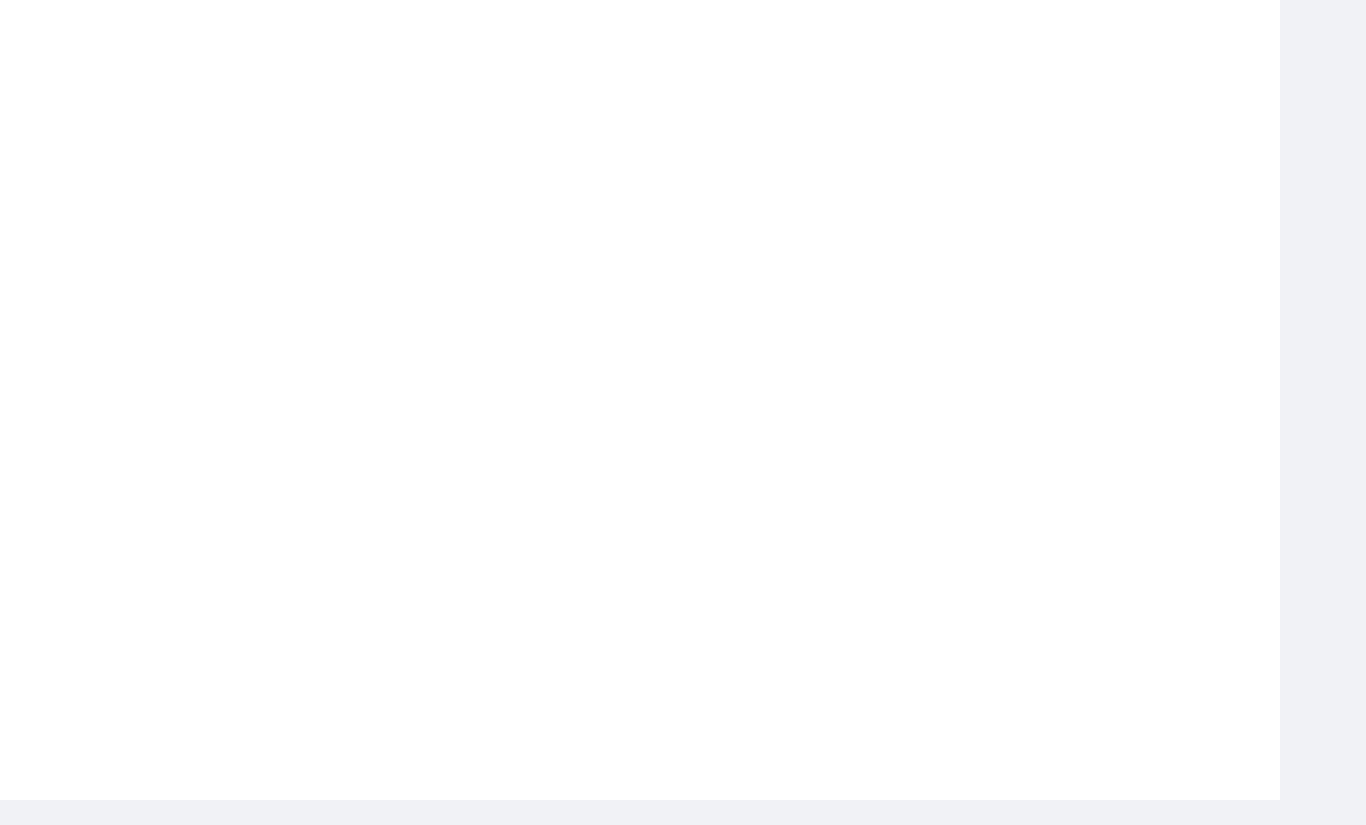
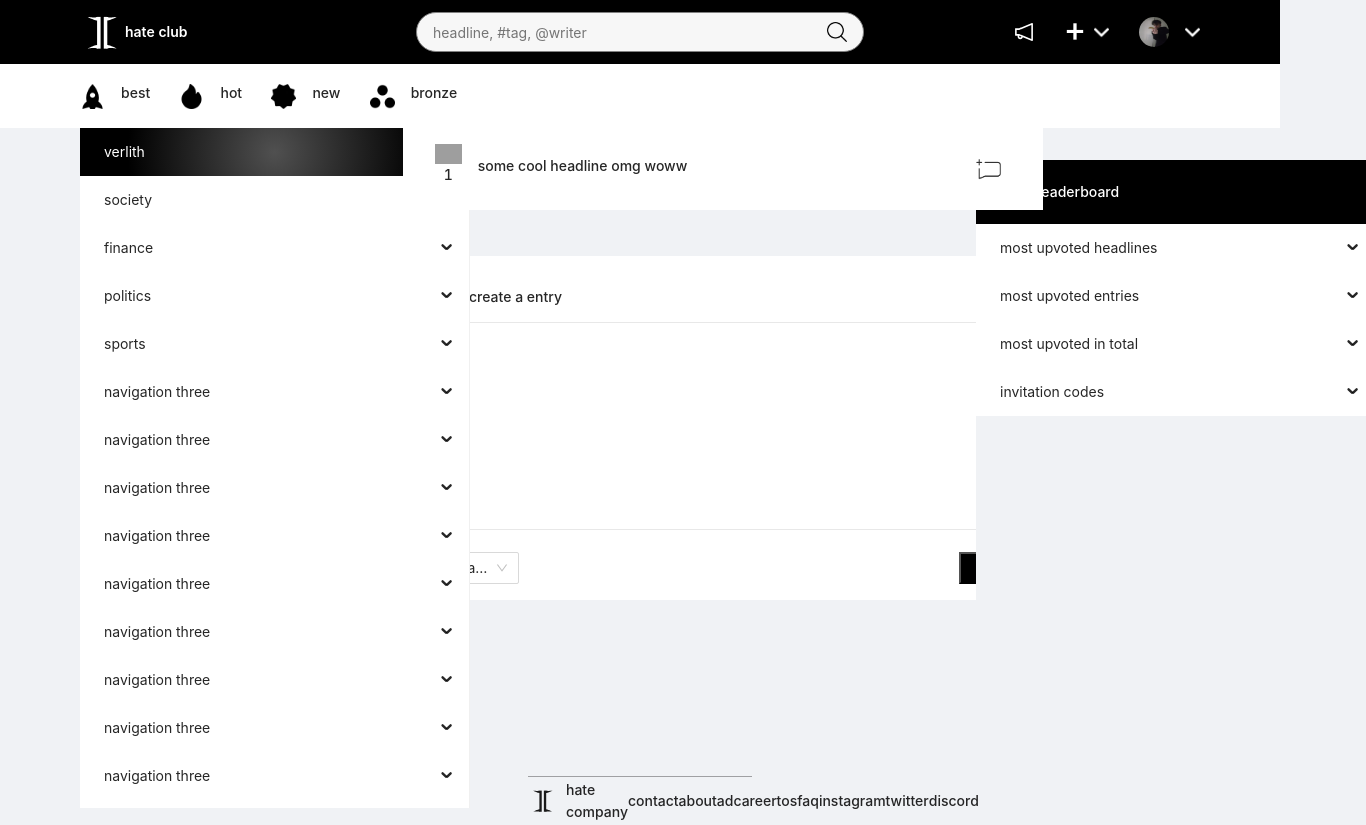
Before and after one commit to HATE-Company/Clone-Dictionary, a React (Create React App) app: page /newentry in a window 1280 px wide. Before the commit this address had no page. Shown: the whole page, 1366 px wide, since content can reach past the window. Before the commit the page ends 800 px from the top, so only its background shows below. Built offline with nearby package versions, Linux system fonts and the light colour scheme; grey boxes are pictures that could not be loaded.

Commit message:
-added create entry page

```diff
--- a/src/App.js
+++ b/src/App.js
@@ -9,6 +9,7 @@ import Sidebar from "./components/Sidebar/Sidebar";
 import Leaderboard from "./components/Leaderboard/Leaderboard";
 import Footerr from "./components/Footer/Footer";
 import LeaderboardPage from "./pages/Leaderboard/Leaderboard";
+import CreateEntry from "./pages/CreateEntry/CreateEntry";
 
 const { Header, Content, Sider, Footer } = Layout;
 
@@ -58,6 +59,7 @@ function App() {
         <Route path="leaderboard" element={<LeaderboardPage />} />
         <Route path="/" element={<AppLayout />}>
           <Route path="/" element={<Home />} />
+          <Route path="/newentry" element={<CreateEntry />} />
           {/* <Route path="about" element={<About />} /> */}
           {/* <Route path="dashboard" element={<Dashboard />} /> */}
 
--- a/src/App.scss
+++ b/src/App.scss
@@ -8,14 +8,18 @@
 background-color: black;
 position: fixed;
 width: 100%;
-z-index: 1223;
+z-index: 1224;
 }
+.ant-dropdown{
+
+  z-index: 1231231!important;
+    }
 .bottom-header{
   background-color: white;
   position: fixed;
   width: 100%;
   top: 64px;
-  z-index: 1223;
+  z-index: 1234;
 }
 
 .right-sidebar{
@@ -32,6 +36,7 @@ z-index: 1223;
 
 .body{
   height: max-content;
+  min-height: 79vh;
   position: relative;
   top: 128px;
 
@@ -72,3 +77,6 @@ html{
     background-color: #f0f2f5;
 
 }
+body{
+  background-color: #f0f2f5;
+}
--- a/src/components/Entry/Entry.js
+++ b/src/components/Entry/Entry.js
@@ -100,7 +100,7 @@ const Entry = (props) => {
         <div className={styles.entry__reply}>
           <form onSubmit={formHandler}>
             <textarea onChange={replyHandler} id='my-text' placeholder="what are your thoughts?" type="text"/>
-            <div style={{width:'100%',height:'2rem', display:'flex', margin:'1rem 0 0 0', justifyContent:'space-between', alignItems:'center'}}>
+            <div style={{width:'100%',height:'2rem', display:'flex', margin:'2rem 0 0 0', justifyContent:'space-between', alignItems:'center'}}>
               <Select style={{width:'100px', position:'relative', zIndex:'1'}} onChange={selectHandler} value={selected} options={provinceData?.map((lang) => ({
                 value:lang,
                 label:lang
--- a/src/components/Header/Header.module.scss
+++ b/src/components/Header/Header.module.scss
@@ -4,6 +4,10 @@
   align-items: center;
   height: 64px;
   background-color: black;
+  & .ant-dropdown{
+
+z-index: 1231231!important;
+  }
   .topMid{
     display: flex;
     align-items: center;
--- a/src/components/Header/TopHeader.js
+++ b/src/components/Header/TopHeader.js
@@ -74,7 +74,7 @@ const createMenu = (
 );
 
 const UserDropdown = () => (
-  <Dropdown overlay={menu}>
+  <Dropdown  overlay={menu}>
     <a onClick={e => e.preventDefault()} className={styles.dropdownButton}>
       <div className={styles.pp}>
       <img src={require("../../assets/pp.jpg")}/>
@@ -127,9 +127,9 @@ const Header = () => {
               </a>
             </li>
             <li>
-              <div style={{position:'relative',zIndex:'2322'}}>
+              <div style={{position:'relative',zIndex:'232432'}}>
 
-              <UserDropdown />
+              <UserDropdown/>
               </div>
             </li>
           </ul>
--- a/src/components/Headline/Headline.js
+++ b/src/components/Headline/Headline.js
@@ -1,4 +1,5 @@
 import { useState } from "react";
+import { NavLink } from "react-router-dom";
 import styles from "./headline.module.scss"
 
 
@@ -22,10 +23,10 @@ const Headline = (props) => {
                 </div>
                 </div>
                 <div className={styles.headline__body__right}>
-                    <div className={styles.headline__body__right__create}>
+                    <NavLink to='/newentry' className={styles.headline__body__right__create}>
                         <img src={require("../../assets/create entry icon.png")}/>
                         <div className={styles.tooltip}>add entry</div>
-                    </div>
+                    </NavLink>
                 </div>
             </div>
         </div>
--- /dev/null
+++ b/src/components/NewEntry/NewEntry.js
@@ -0,0 +1,62 @@
+import styles from "./newentry.module.scss"
+import { Select } from 'antd';
+import { useEffect, useState } from "react";
+import logo from "../../assets/H_responsive_logo.svg"
+const NewEntry = (props) => {
+    const provinceData = ['english', 'turkish', 'german', 'russian'];
+  const [selected, setSelected] = useState('language')
+  const selectHandler = (value) => {
+    setSelected(value)
+  }
+  const [reply, setReply] = useState("")
+
+  const replyHandler = (e) => {
+    setReply(e.target.value)
+  }
+  useEffect(()=> {
+    const myText = document.getElementById("my-text")
+  if(myText){
+
+
+    myText.style.cssText = `height: ${myText.scrollHeight}px; overflow-y hidden`;
+    myText.addEventListener("input", () => {
+      this.style.height = "auto"
+      this.style.height = `${this.scrollHeight} px`;
+
+    })
+  }
+  },[reply])
+
+    return(
+        <div className={styles.newEntry}>
+            <div className={styles.newEntry__header}>
+                <div className={styles.newEntry__header__left}>
+                    <img src={require("../../assets/create entry icon.png")}/>
+                    <h1>create a entry</h1>
+                </div>
+                <div className={styles.newEntry__header__right}>
+                    <img src={logo}/>
+                </div>
+
+            </div>
+            <div className={styles.newEntry__form}>
+                <form>
+                    <textarea onChange={replyHandler} id='my-text'></textarea>
+                    <div style={{width:'100%',height:'2rem', display:'flex', margin:'1rem 0 0 0', justifyContent:'space-between', alignItems:'center'}}>
+                    <Select style={{width:'100px', position:'relative', zIndex:'1'}} onChange={selectHandler} value={selected} options={provinceData?.map((lang) => ({
+                value:lang,
+                label:lang
+              }))}>
+
+              </Select>
+              <input value="send" type="submit" />
+                    </div>
+                </form>
+            </div>
+
+        </div>
+    )
+
+}
+
+export default NewEntry;
--- /dev/null
+++ b/src/components/NewEntry/newentry.module.scss
@@ -0,0 +1,63 @@
+.newEntry{
+    width: 40rem;
+    min-height: 20rem;
+    display: flex;
+    padding: 1rem;
+    flex-direction: column;
+    background-color: white;
+    &__header{
+        height: max-content;
+        width: 100%;
+        display: flex;
+
+
+        &__left{
+            width: 100%;
+            height: 100%;
+            display: flex;
+            align-items: center;
+
+
+            & h1{
+                margin: 0;
+            }
+            & img{
+                height: 50px;
+            }
+        }
+        &__right{
+
+           width: 100%;
+           height: 100%;
+           display:flex;
+           justify-content: flex-end;
+           align-items: center;
+            & img{
+                height: 40px;
+                filter: brightness(0);
+            }
+        }
+    }
+
+    &__form{
+        width: 100%;
+
+        & input[type=submit]{
+            height: 100%;
+            padding:0 1rem;
+            color: white;
+            background-color: black;
+
+        }
+        & textarea{
+                outline: none;
+                width: 100%;
+                outline: none;
+                border: none;
+                border: 1px solid rgba(128, 128, 128, 0.185);
+                padding: 1rem;
+                min-height: 13rem;
+                overflow: hidden;
+        }
+    }
+}
--- /dev/null
+++ b/src/pages/CreateEntry/CreateEntry.js
@@ -0,0 +1,19 @@
+import Headline from "../../components/Headline/Headline";
+import NewEntry from "../../components/NewEntry/NewEntry";
+
+
+
+
+const CreateEntry = (props) => {
+
+    return(
+        <div style={{paddingTop:'128px',width:'100%', position:'relative' ,display:'flex', alignItems:'center', flexDirection:'column',overflow:'auto'}}>
+            <Headline/>
+            <NewEntry />
+        </div>
+
+    )
+
+}
+
+export default CreateEntry;
```
